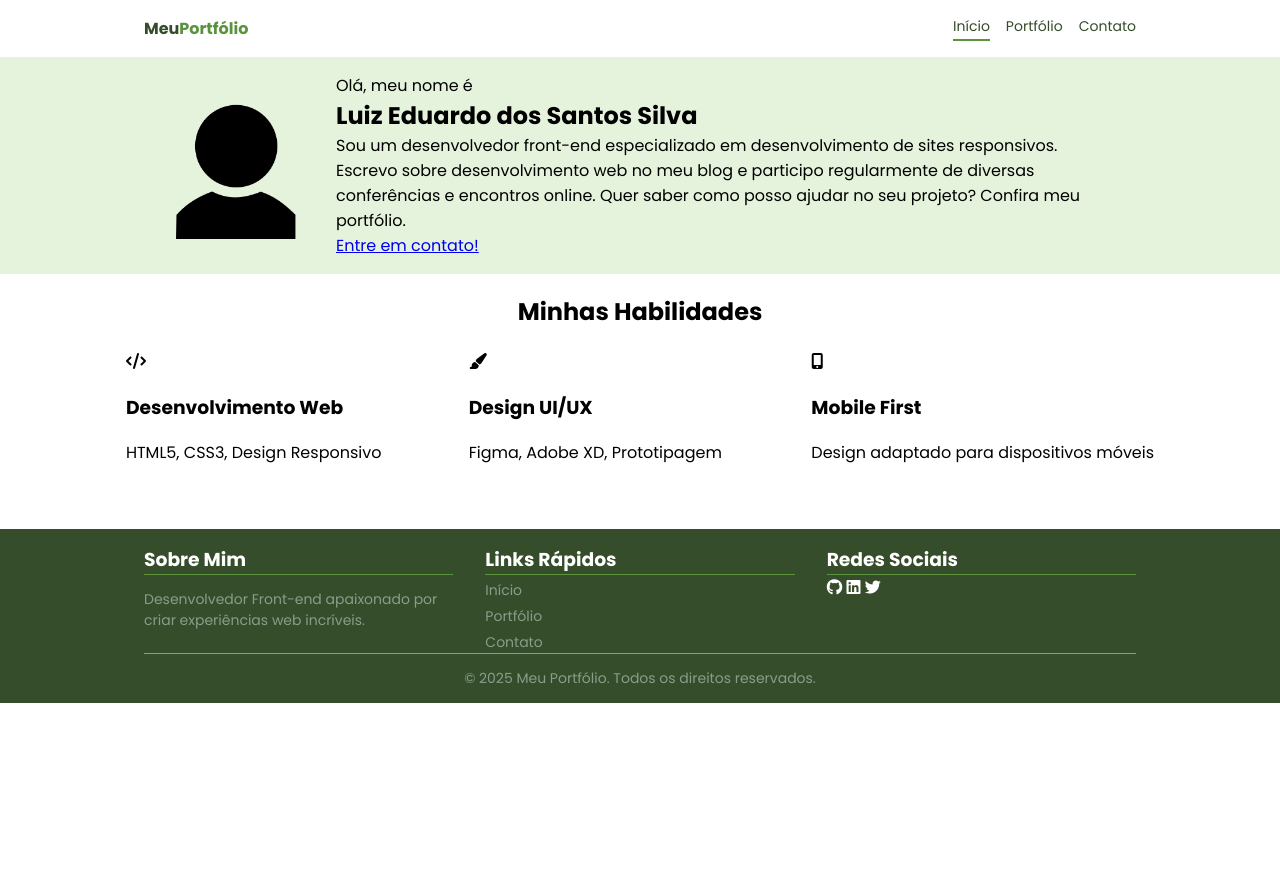
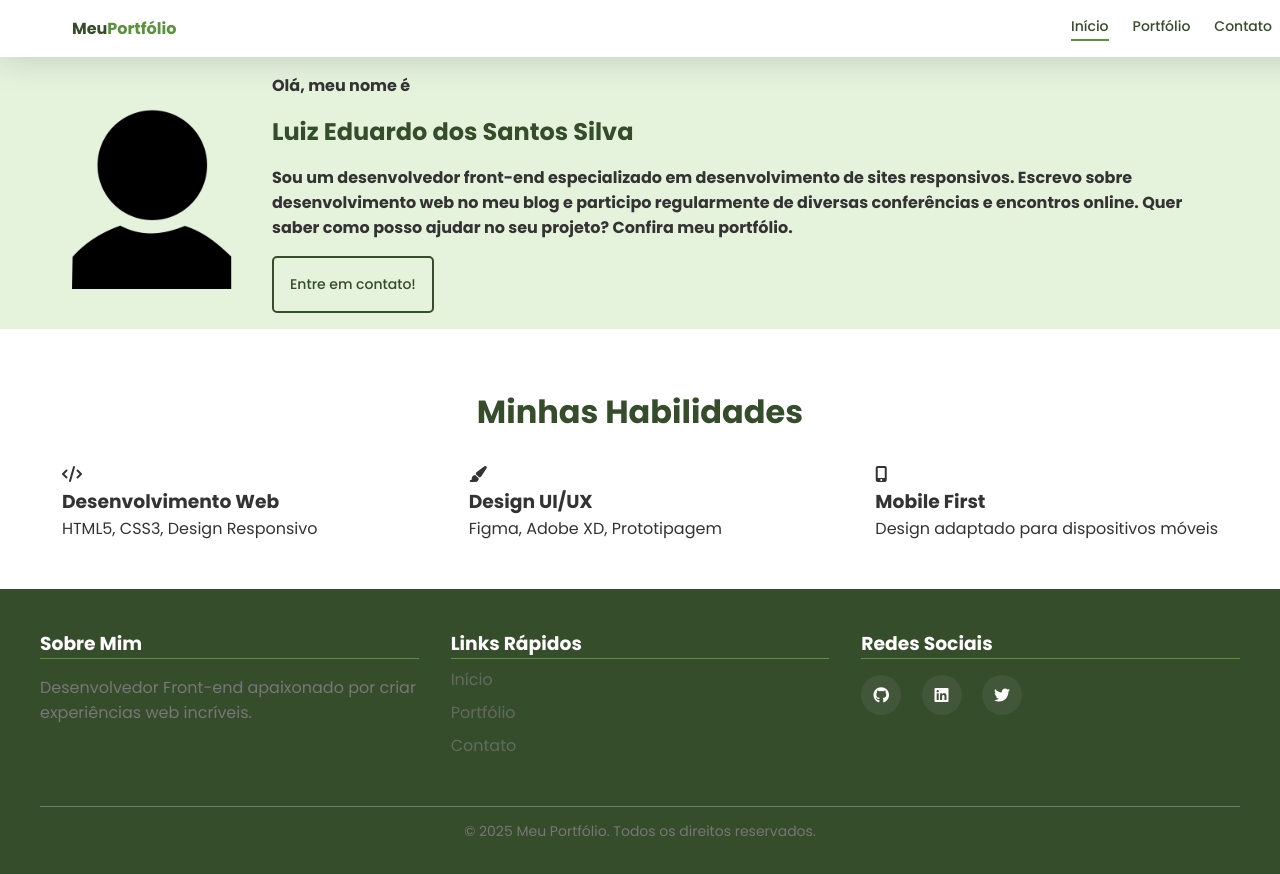
Before and after one commit to lluizz-dev/Meu-portiflio, a plain HTML site: page index.html in a window 1280 px wide. Before the commit the page ends 800 px from the top, so only its background shows below. Drawn offline with Linux system fonts and the light colour scheme; a web font is replaced by a local one.

Commit message:
Atualização no header, footer e finalização da página inicial

```diff
--- a/assets/css/components/buttons.css
+++ b/assets/css/components/buttons.css
@@ -0,0 +1,18 @@
+.world > a {
+    text-decoration: none;
+    color: var(--cor-segundaria );
+    display: inline-block;
+    border: 2px solid var(--cor-segundaria);
+    border-radius: 5px;
+    width: fit-content;
+    font-size: 0.875rem;
+    padding: 1rem;
+    position: relative;
+    font-weight: 500;
+}
+
+.world > a:hover {
+    background-color: var(--cor-segundaria);
+    color: var(--fundo-hero);
+    transition: 0.3s 0s ease;
+}
--- a/assets/css/pages/home.css
+++ b/assets/css/pages/home.css
@@ -1,4 +1,6 @@
 /* Estilização da página principal(home) */
+
+/* AJEITAR A BARRA DE ROLAGEM EMBAIXO */
 
 /* header */
 
@@ -29,14 +31,20 @@
 }
 
 .pag > a:hover::after {
-  width: 100%;
+    width: 100%;
 }
 
-/*  */
+/* Main */
+
+/* Hero */
+
+#mar {
+    margin-top: 0;
+}
 
 img {
-    height: 150px;
-    width: 120px;
+    height: 200px;
+    width: 160px;
     padding: 1rem;
 }
 
@@ -45,8 +53,14 @@ main {
     justify-content: center;
 }
 
-.c1 {
+.hero {
     background-color: #e5f3dd;
+    margin: 57px 0 2rem 0;
+}
+
+main > .centralizar {
+    display: flex;
+    flex-direction: column;
 }
 
 .hello {
@@ -60,15 +74,23 @@ main {
 .world {
     display: flex;
     flex-direction: column;
+    gap: 1rem;
 }
 
 .world > p {
     margin: 0;
+    font-size: 1rem;
+    font-weight: bold;
+    color: var(--texto-escuro);
 }
 
 .world > h2 {
     margin: 0;
+    font-size: 1.5rem;
+    color: var(--cor-segundaria);
 }
+
+/* Características */
 
 .info {
     display: flex;
@@ -79,4 +101,16 @@ main {
 .meio{
     display: grid;
     grid-template-columns: 1fr 1fr 1fr;
+    gap: 4rem;
 }
+
+aside i, aside p, aside h3 {
+    color: var(--texto-escuro);
+    margin: 0;
+}
+
+.info h2 {
+    font-size: 2rem;
+    color: var(--cor-segundaria);
+}
+/*  */
--- a/assets/css/style.css
+++ b/assets/css/style.css
@@ -16,7 +16,17 @@ body {
 }
 
 .centralizar {
-    width: 992px;
+    width: 1200px;
+}
+
+:root {
+    --cor-primaria: #5a933c;
+    --cor-primaria-escura: #48762e;
+    --cor-segundaria: #354d2a;
+    --fundo-claro: #ecf0f1;
+    --fundo-hero: #e5f3dd;
+    --texto-escuro: #333333;
+    --texto-cinza: #777777;
 }
 
 /* Header */
@@ -24,13 +34,13 @@ body {
 header {
     display: flex;
     justify-content: center;
-    margin: 0 0;
+    margin: 0;
     padding: 1rem 2rem;
-    header {
     background-color: #fff;
-    box-shadow: 0 4px 12px rgba(0, 0, 0, 0.3); /* TODO: Ajeitar problema da sombra */
-}
-
+    box-shadow: rgba(100, 100, 111, 0.2) 0px 7px 29px 0px;
+    position: fixed;
+    top: 0;
+    width: 100%;
 }
 
 header > .centralizar {
@@ -55,15 +65,23 @@ span {
 
 .pag {
     display: flex;
-    gap: 1rem;
+    gap: 1.5rem;
 }
 
 .pag a {
     font-size: 0.875rem;
+    font-weight: 500;
 }
 
+/* Main */
+
+main {
+    margin-top: 57px;
+}
 
 /* Footer */
+
+/* RESOLVER PROBLEMA DA COR */
 
 footer {
     background-color: #354d2a;
@@ -71,6 +89,7 @@ footer {
     justify-content: center;
     color: #ffffff;
     margin-top: 3rem;
+    padding: 1.5rem;
 }
 footer > .centralizar {
     display: flex;
@@ -83,29 +102,47 @@ footer > .centralizar {
 }
 
 .footer_1 p {
-    color: #8A9D8A;
-    font-size: 0.875rem;
+    color: rgba(119, 119, 119, 1);
+    font-size: 1rem;
 }
 
 .footer_2 {
     grid-area: links;
     display: flex;
     flex-direction: column;
-    gap: 5px;
+    gap: 0.5rem;
 }
 
-.footer_2 a {
+.footer_2 > a {
     text-decoration: none;
-    color: #8A9D8A;
-    font-size: 0.875rem;
+    color: rgba(119, 119, 119, 0.7);
+    font-size: 1rem;
 }
 
 .footer_3 {
     grid-area: redes;
+
+}
+
+.footer_3 i {
+    color: #ffffff;
+    width: 40px;
+    height: 40px;
+    border-radius: 50%;
+    background-color: rgba(119, 119, 119, 0.2);
+    display: flex;
+    justify-content: center;
+    align-items: center;
 }
 
 .footer_3 a {
-    color: #ffffff;
+    text-decoration: none;
+    display: inline-block;
+}
+
+.footer_3 > h3 ~ a {
+    padding-top: 1rem;
+    padding-right: 1rem;
 }
 
 .f_p1 {
@@ -113,7 +150,8 @@ footer > .centralizar {
     grid-template-areas: 'sobre links redes';
     gap: 2rem;
     grid-template-columns: 1fr 1fr 1fr;
-    border-bottom: 0.1px solid #8A9D8A;
+    border-bottom: 0.1px solid rgba(119, 119, 119, 1);
+    padding-bottom: 3rem;
 }
 
 article h3 {
@@ -122,6 +160,6 @@ article h3 {
 }
 
 footer > .centralizar > p {
-    color: #8a9d8a;
+    color: rgba(119, 119, 119, 1);
     font-size: 0.875rem;
 }
--- a/index.html
+++ b/index.html
@@ -32,7 +32,7 @@
         </div>
       </header>
 
-      <main class="c1">
+      <main class="hero">
         <div class="centralizar">
           <!-- Hero Section -->
           <div class="hello">
@@ -46,13 +46,13 @@
                 participo regularmente de diversas conferências e encontros online.
                 Quer saber como posso ajudar no seu projeto? Confira meu portfólio.
               </p>
-              <a href="contato.html" class="btn btn-outline-home"
+              <a href="contato.html"
                 >Entre em contato!</a
               >
             </div>
           </div>
         </main>
-        <main>
+        <main id="mar">
           <div class="info">
             <!-- Skills Section -->
             <h2>Minhas Habilidades</h2>
@@ -95,12 +95,8 @@
             </article>
             <article class="footer_3">
               <h3>Redes Sociais</h3>
-              <a href="https://github.com/lluizz-dev"
-                ><i class="fa-brands fa-github"></i
-              ></a>
-              <a href="https://www.linkedin.com/in/luiz-edu24"
-                ><i class="fa-brands fa-linkedin"></i
-              ></a>
+              <a href="https://github.com/lluizz-dev"><i class="fa-brands fa-github"></i></a>
+              <a href="https://www.linkedin.com/in/luiz-edu24"><i class="fa-brands fa-linkedin"></i></a>
               <a href="#"><i class="fa-brands fa-twitter"></i></a>
             </article>
           </div>
```
